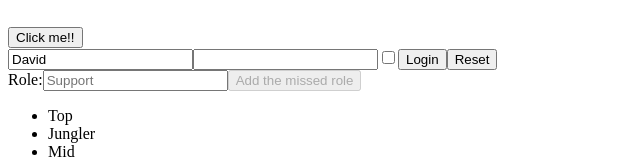
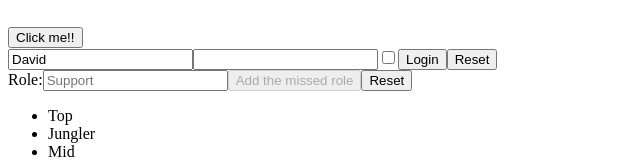
Before and after one commit to DavidePuziello/react-exercises, a React (Create React App) app: page / in a window 1280 px wide. Shown: the part 314-474 px from the top of the page, without its empty margins (0-640 px from the left). Built offline with nearby package versions, Linux system fonts and the light colour scheme.

Commit message:
Feat: Exercise Update

```diff
--- a/src/TodoList.js
+++ b/src/TodoList.js
@@ -29,6 +29,17 @@ export class TodoList extends React.Component {
         this.state.items.push(this.state.newrole)
     }
 
+    handleResetChange = () => {
+        this.setState({
+            items: [
+                "Top",
+                "Jungler",
+                "Mid",
+                "Adc"
+            ]
+        })
+    }
+
 
     render() {
         const items = this.state.items.map(name => <li>{name}</li>)
@@ -39,6 +50,7 @@ export class TodoList extends React.Component {
                 <input placeholder="Support" value={this.state.input} onChange={this.handleInputChange} />
             </label>
             <button onClick={this.handleFormSubmit} disabled={this.state.newrole !== "Support"}>Add the missed role</button>
+            <button onClick={this.handleResetChange}>Reset</button>
 
             <ul>{items}</ul>
         </>
```
